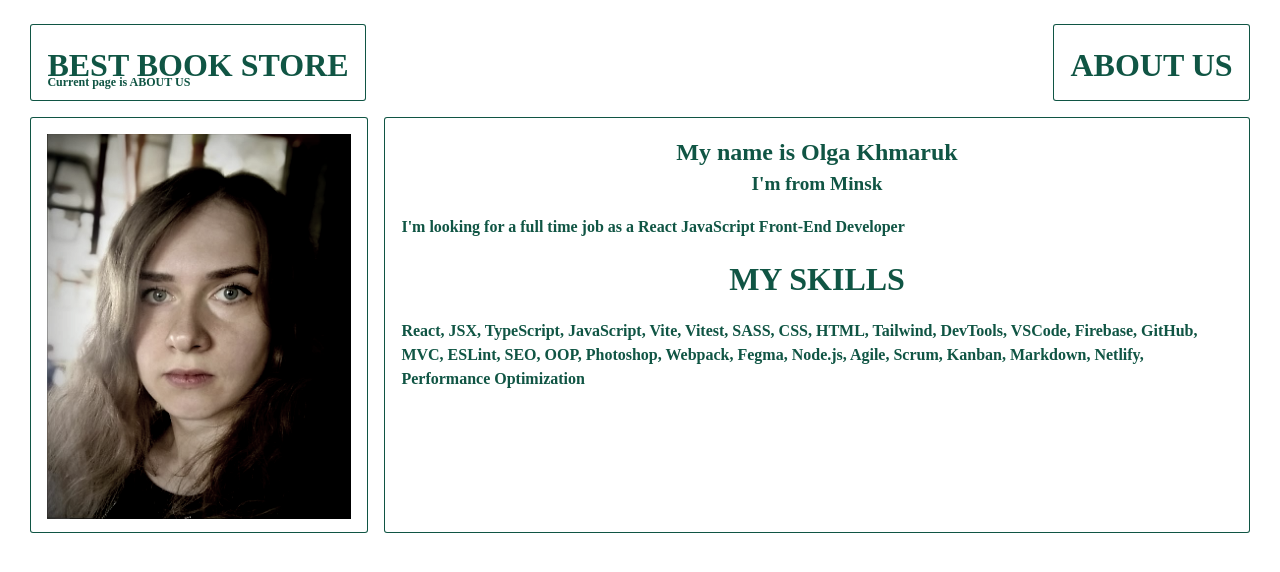
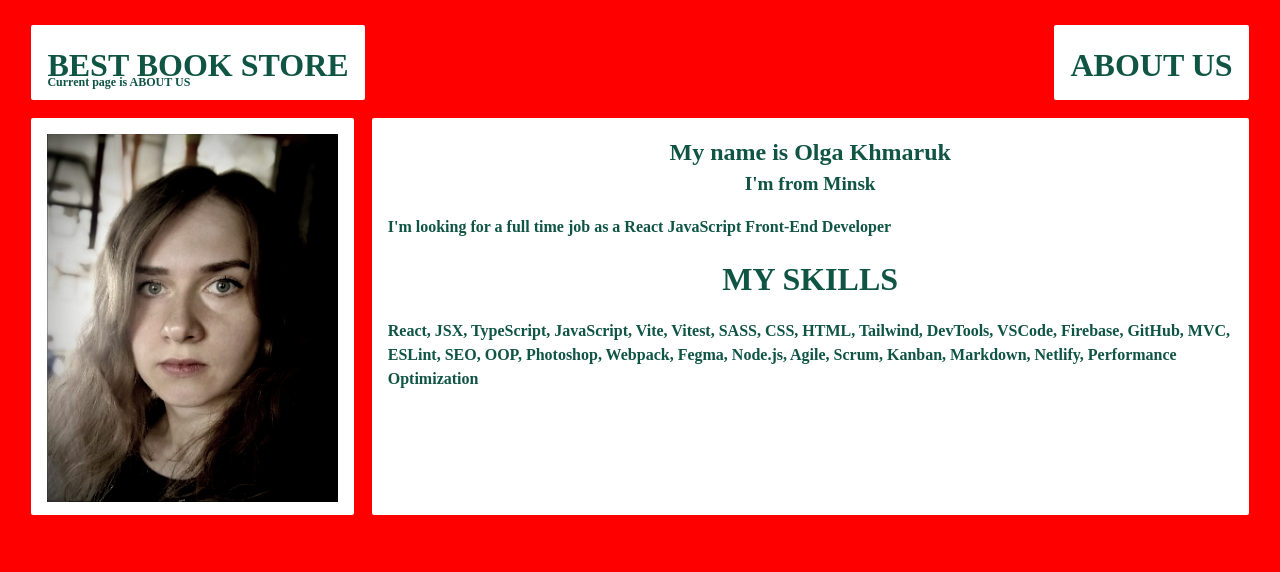
Before and after one commit to HelgaAthame/react, a React (Vite) app in the folder react.component/: page /about-us in a window 1280 px wide. Shown: the top 572 px of the page. Built offline with nearby package versions, Linux system fonts and the light colour scheme; a web font is replaced by a local one.

Commit message:
feat: correct background colors and photo size

```diff
--- a/react.component/index.html
+++ b/react.component/index.html
@@ -2,9 +2,9 @@
 <html lang="en">
   <head>
     <meta charset="UTF-8" />
-    <link rel="icon" type="image/svg+xml" href="/vite.svg" />
+    <link rel="icon" type="image/svg+xml" href="./src/assets/favicon.png" />
     <meta name="viewport" content="width=device-width, initial-scale=1.0" />
-    <title>Vite + React + TS</title>
+    <title>BEST BOOK STORE</title>
   </head>
   <body>
     <div id="root"></div>
--- a/react.component/src/aboutUs/Info/info.scss
+++ b/react.component/src/aboutUs/Info/info.scss
@@ -37,7 +37,7 @@ $basic: 1rem;
   display: flex;
   //flex-wrap:wrap;
   .photo-wrapper{
-    min-width: calc(21rem + 2px);
+    max-width: calc(21rem + 2px);
     border-radius: 3px;
   margin: 0.5rem 0.5rem;
   display: flex;
@@ -57,7 +57,7 @@ $basic: 1rem;
       transition: 1s;
 
       img {
-        width: 19rem;
+        width: 100%;
         transition: 1s;
         filter: brightness(1) contrast(1.3) saturate(0.5);
         &:hover{
--- a/react.component/src/app/Card/card.scss
+++ b/react.component/src/app/Card/card.scss
@@ -4,6 +4,7 @@ $basic: 1rem;
 .app{
   .main {
     .card {
+      background-color: white;
       display: flex;
       align-items: center;
       flex-direction: column;
--- a/react.component/src/app/SearchBar/searchbar.scss
+++ b/react.component/src/app/SearchBar/searchbar.scss
@@ -9,6 +9,7 @@ $basic: 1rem;
   justify-content: flex-start;
   margin: $basic 0.5rem 0;
   .search_wrapper{
+    background-color: white;
     padding: $basic;
     border-radius: 2px;
     border-width: 1px;
--- a/react.component/src/index.scss
+++ b/react.component/src/index.scss
@@ -26,6 +26,7 @@ a:hover {
 }
 
 body {
+  background-color: red;
   color: $color;
   margin: 0;
   display: flex;
```
Also changed, not shown: react.component/src/assets/favicon.png (added).
